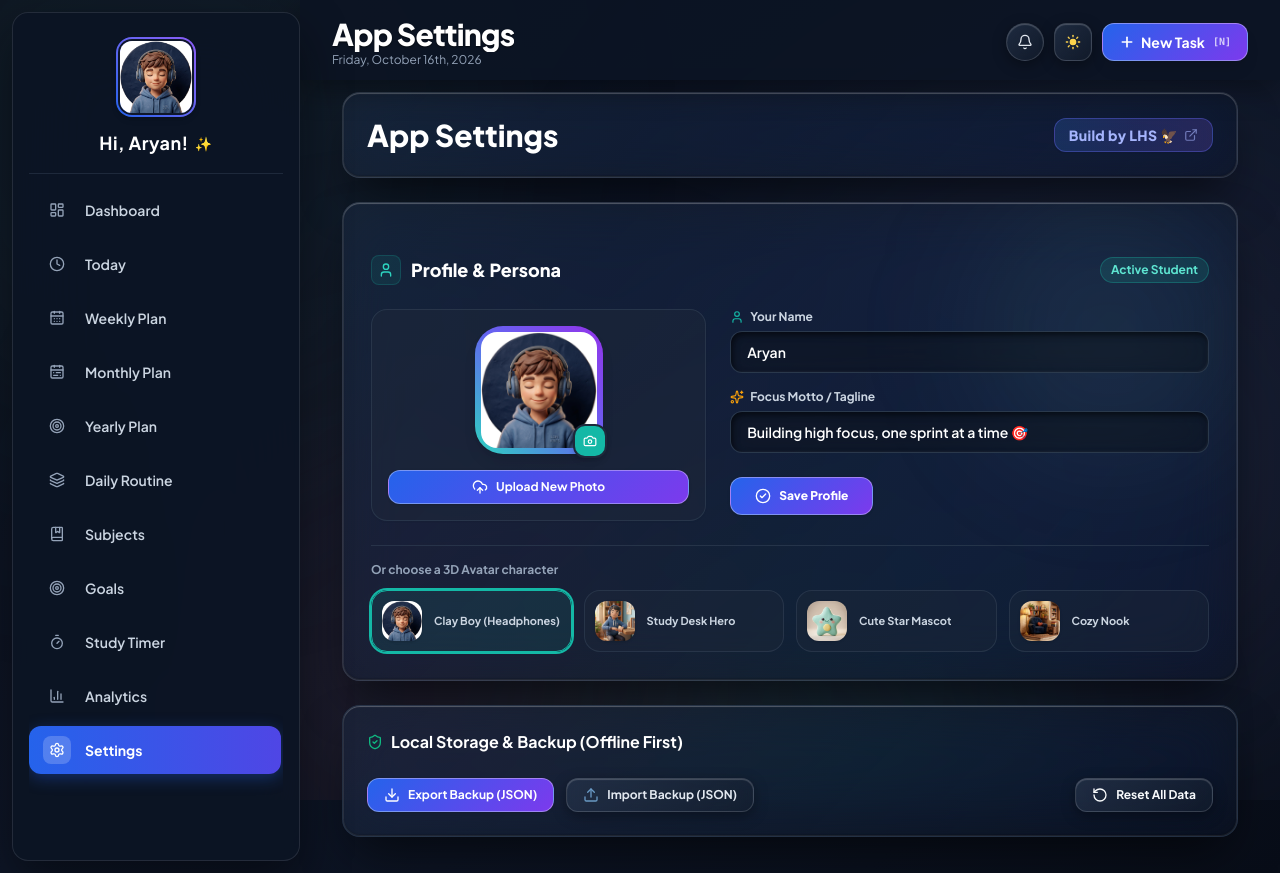
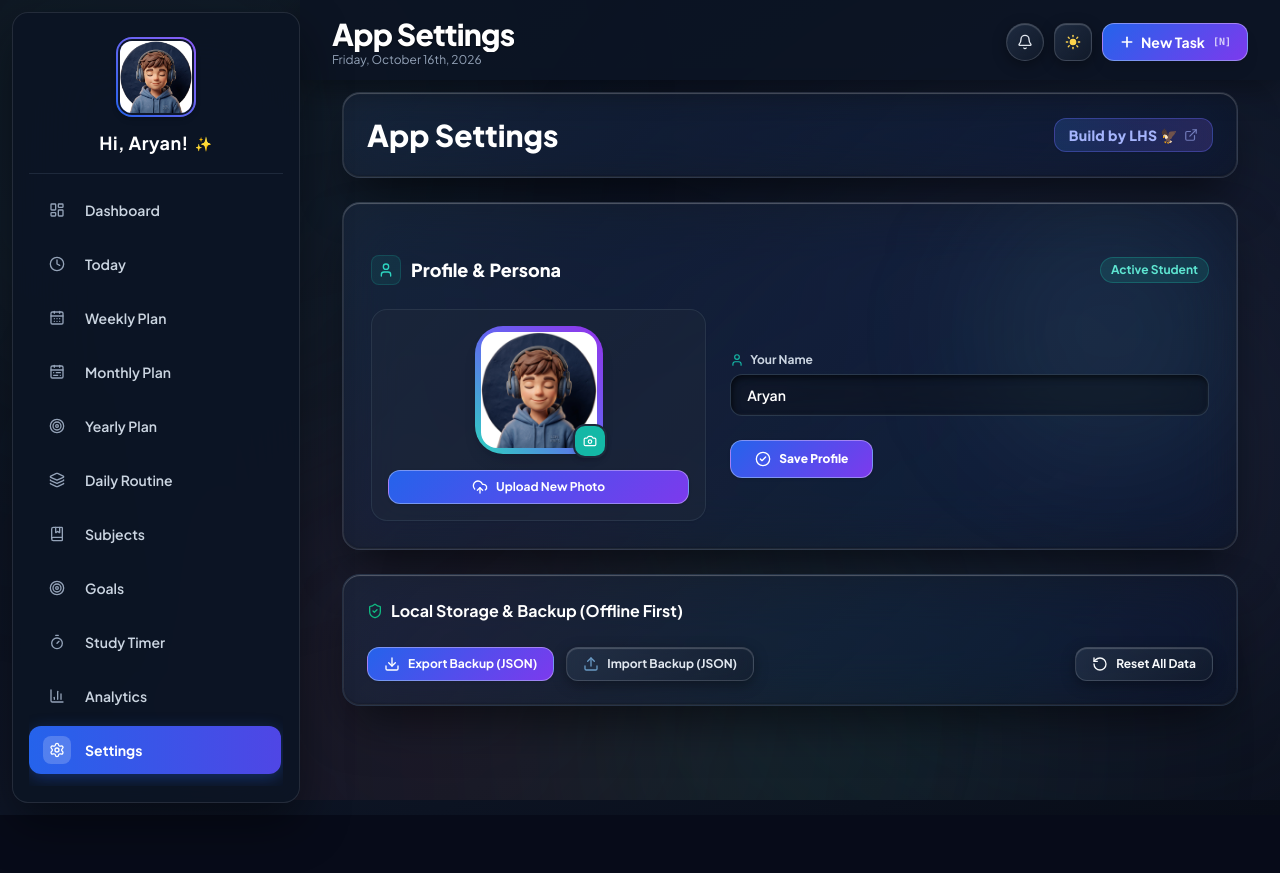
Before and after one commit to LAXMIDHARLHS974/Study-Analytics-Dashboard, a React (Vite) app: page /settings in a window 1280 px wide. After the commit the page ends 815 px from the top, so only its background shows below. Built offline with nearby package versions, Linux system fonts and the light colour scheme.

Commit message:
refactor: remove user motto and avatar preset options from settings and sidebar

```diff
--- a/src/components/common/Sidebar.jsx
+++ b/src/components/common/Sidebar.jsx
@@ -30,7 +30,7 @@ const navItems = [
 ];
 
 export default function Sidebar({ isOpen, onClose }) {
-  const { userName, userAvatar, userMotto } = useSettingsStore();
+  const { userName, userAvatar } = useSettingsStore();
 
   return (
     <aside
--- a/src/pages/Settings.jsx
+++ b/src/pages/Settings.jsx
@@ -10,25 +10,18 @@ import {
   AlertTriangle,
   Camera,
   Trash2,
-  Sparkles,
   UploadCloud,
   ExternalLink
 } from 'lucide-react';
 import { useSettingsStore } from '../store/useSettingsStore';
 import { useTaskStore } from '../store/useTaskStore';
 
-const AVATAR_OPTIONS = [
-  { id: 'boy', name: 'Clay Boy (Headphones)', path: '/assets/student_avatar.jpg' },
-  { id: 'shelf', name: 'Study Desk Hero', path: '/assets/student_shelf_hero.jpg' },
-  { id: 'star', name: 'Cute Star Mascot', path: '/assets/cute_star_mascot.jpg' },
-  { id: 'nook', name: 'Cozy Nook', path: '/assets/cozy_study_nook.jpg' },
-];
+const DEFAULT_AVATAR = '/assets/student_avatar.jpg';
 
 export default function Settings() {
   const {
     userName,
     userAvatar,
-    userMotto,
     updateProfile
   } = useSettingsStore();
 
@@ -37,7 +30,6 @@ export default function Settings() {
   const fileInputRef = useRef(null);
   const avatarInputRef = useRef(null);
   const [profileName, setProfileName] = useState(userName);
-  const [profileMotto, setProfileMotto] = useState(userMotto);
   const [showResetConfirm, setShowResetConfirm] = useState(false);
   const [feedbackMsg, setFeedbackMsg] = useState('');
   const [isDragging, setIsDragging] = useState(false);
@@ -116,14 +108,14 @@ export default function Settings() {
   };
 
   const handleResetAvatar = () => {
-    updateProfile({ userAvatar: '/assets/student_avatar.jpg' });
+    updateProfile({ userAvatar: DEFAULT_AVATAR });
     setFeedbackMsg('Avatar reset to default! ✨');
     setTimeout(() => setFeedbackMsg(''), 3000);
   };
 
   const handleSaveProfile = (e) => {
     e.preventDefault();
-    updateProfile({ userName: profileName, userMotto: profileMotto });
+    updateProfile({ userName: profileName });
     setFeedbackMsg('Profile updated successfully! ✨');
     setTimeout(() => setFeedbackMsg(''), 3000);
   };
@@ -155,7 +147,7 @@ export default function Settings() {
     setTimeout(() => setFeedbackMsg(''), 3000);
   };
 
-  const isCustomUploadedAvatar = userAvatar && !AVATAR_OPTIONS.some((a) => a.path === userAvatar);
+  const isCustomUploadedAvatar = Boolean(userAvatar && userAvatar !== DEFAULT_AVATAR);
 
   return (
     <div className="max-w-4xl mx-auto space-y-6">
@@ -274,8 +266,8 @@ export default function Settings() {
             </div>
           </div>
 
-          {/* Form: Name & Motto */}
-          <div className="md:col-span-7 flex flex-col justify-between h-full">
+          {/* Form: Name */}
+          <div className="md:col-span-7 flex flex-col justify-center h-full">
             <form onSubmit={handleSaveProfile} className="space-y-4">
               <div>
                 <label className="block text-xs font-bold text-slate-700 dark:text-slate-300 mb-1.5 flex items-center gap-1.5">
@@ -291,20 +283,6 @@ export default function Settings() {
                 />
               </div>
 
-              <div>
-                <label className="block text-xs font-bold text-slate-700 dark:text-slate-300 mb-1.5 flex items-center gap-1.5">
-                  <Sparkles className="w-3.5 h-3.5 text-amber-500" />
-                  <span>Focus Motto / Tagline</span>
-                </label>
-                <input
-                  type="text"
-                  value={profileMotto}
-                  onChange={(e) => setProfileMotto(e.target.value)}
-                  placeholder="e.g. Building high focus, one sprint at a time"
-                  className="w-full px-4 py-2.5 rounded-xl neu-inset border border-slate-200/80 dark:border-slate-700/80 text-sm font-semibold text-slate-800 dark:text-white focus:outline-none focus:ring-2 focus:ring-teal-500/50"
-                />
-              </div>
-
               <div className="pt-2">
                 <button
                   type="submit"
@@ -315,40 +293,6 @@ export default function Settings() {
                 </button>
               </div>
             </form>
-          </div>
-        </div>
-
-        {/* 3D Clay Avatar Preset Switcher */}
-        <div className="pt-4 border-t border-slate-200/60 dark:border-slate-700/60">
-          <label className="block text-xs font-bold text-slate-600 dark:text-slate-400 mb-3">
-            Or choose a 3D Avatar character
-          </label>
-          <div className="grid grid-cols-2 sm:grid-cols-4 gap-2.5 sm:gap-3">
-            {AVATAR_OPTIONS.map((av) => (
-              <button
-                key={av.id}
-                type="button"
-                onClick={() => {
-                  updateProfile({ userAvatar: av.path });
-                  setFeedbackMsg(`Switched avatar to ${av.name}! ✨`);
-                  setTimeout(() => setFeedbackMsg(''), 3000);
-                }}
-                className={`p-2.5 rounded-2xl flex items-center gap-3 transition-all border text-left ${
-                  userAvatar === av.path
-                    ? 'ring-2 ring-teal-500 bg-teal-500/10 border-teal-500 shadow-sm'
-                    : 'bg-white/40 dark:bg-slate-800/40 border-slate-200/60 dark:border-slate-700/60 hover:border-teal-400'
-                }`}
-              >
-                <img
-                  src={av.path}
-                  alt={av.name}
-                  className="w-10 h-10 object-cover rounded-xl shadow shrink-0"
-                />
-                <span className="text-[11px] font-bold text-slate-700 dark:text-slate-300 truncate">
-                  {av.name}
-                </span>
-              </button>
-            ))}
           </div>
         </div>
       </div>
```
